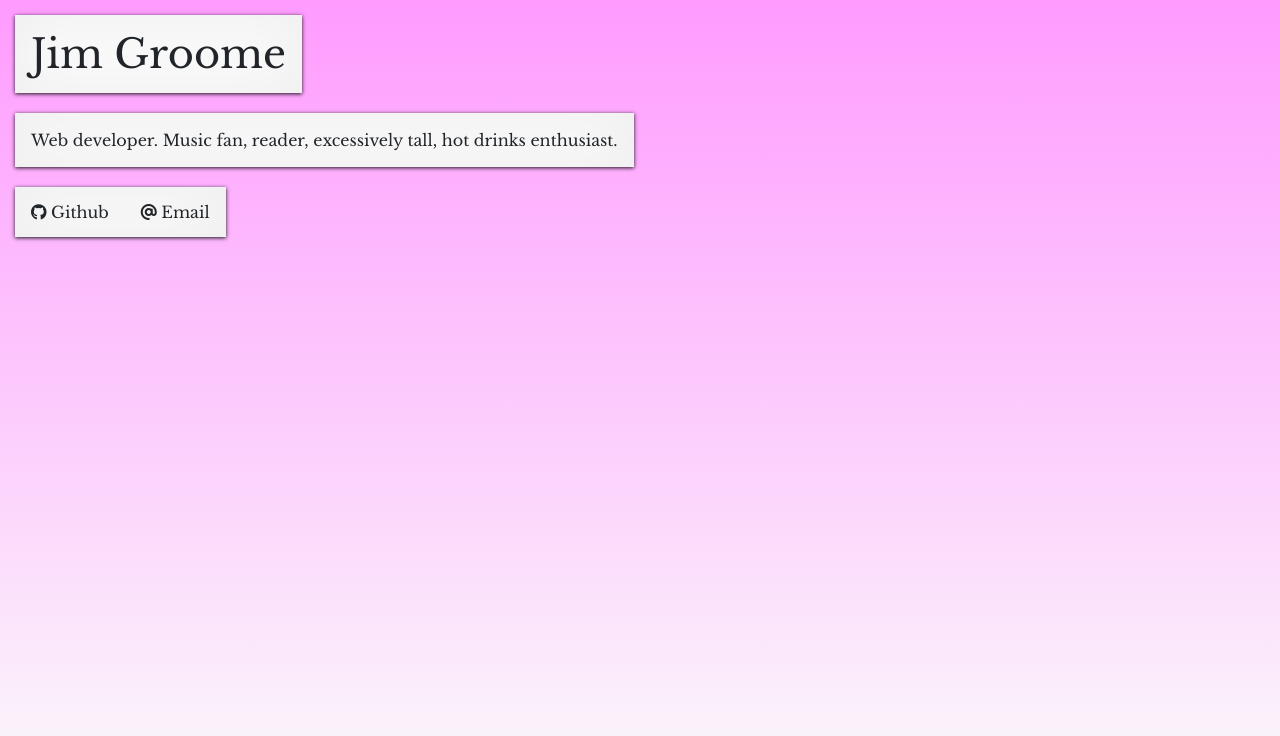
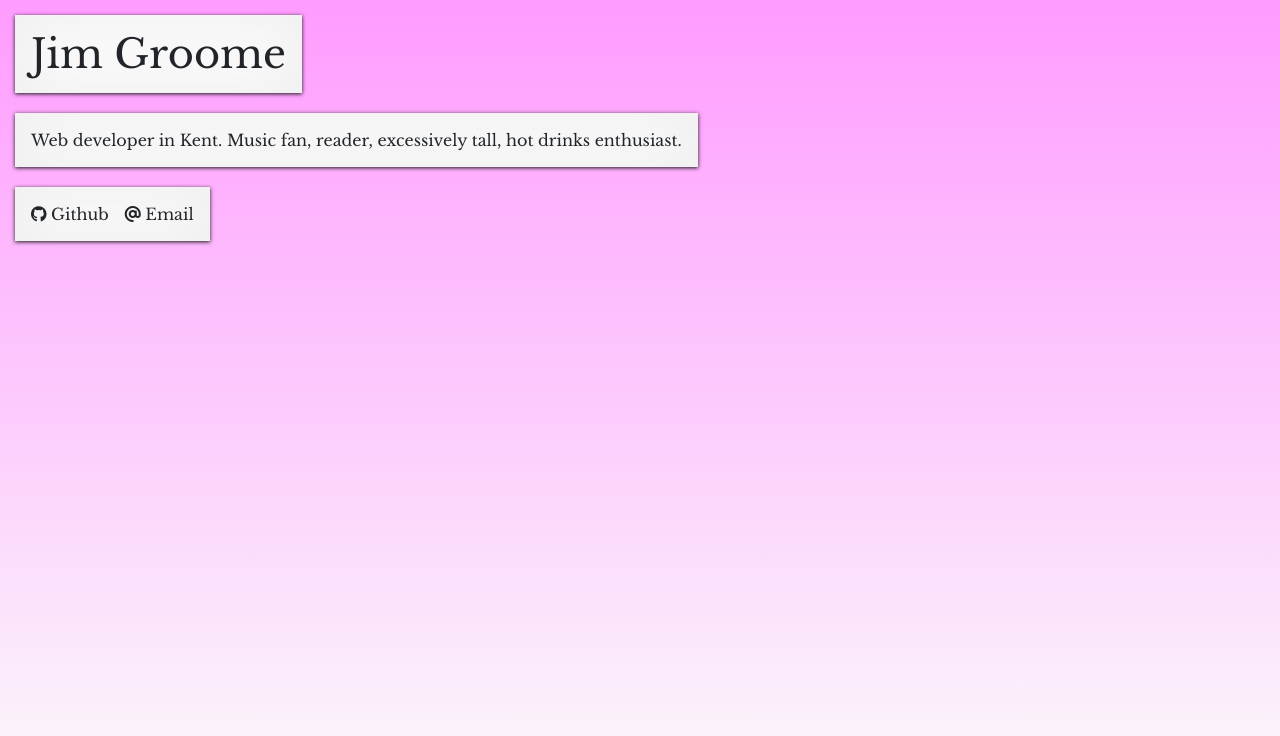
Before and after one commit to jimgroome/jimgroo.me, a React (Create React App) app: page / in a window 1280 px wide. Shown: the top 736 px of the page. Built offline with nearby package versions, Linux system fonts and the light colour scheme.

Commit message:
Tidier social links

```diff
--- a/src/App.js
+++ b/src/App.js
@@ -1,5 +1,5 @@
 import React from "react";
-import { Container, Row, Col, Nav, NavItem, NavLink } from "reactstrap";
+import { Container, Row, Col } from "reactstrap";
 import ReactGA from "react-ga";
 
 function App() {
@@ -22,25 +22,21 @@ function App() {
         <Row>
           <Col>
             <p>
-              Web developer. Music fan, reader, excessively tall, hot drinks
-              enthusiast.
+              Web developer in Kent. Music fan, reader, excessively tall, hot
+              drinks enthusiast.
             </p>
           </Col>
         </Row>
         <Row>
           <Col>
-            <Nav>
-              <NavItem>
-                <NavLink href='https://github.com/jimgroome' target='_blank'>
-                  <i className='fab fa-github' /> Github
-                </NavLink>
-              </NavItem>
-              <NavItem>
-                <NavLink href='mailto:hello@jimgroo.me' target='_blank'>
-                  <i className='fas fa-at' /> Email
-                </NavLink>
-              </NavItem>
-            </Nav>
+            <p>
+              <a href='https://github.com/jimgroome' className='mr-3'>
+                <i className='fab fa-github' /> Github
+              </a>
+              <a href='mailto:hello@jimgroo.me'>
+                <i className='fas fa-at' /> Email
+              </a>
+            </p>
           </Col>
         </Row>
       </Container>
--- a/src/index.scss
+++ b/src/index.scss
@@ -77,13 +77,13 @@ p {
   display: inline-block;
   padding: 15px 16px;
 }
-.nav {
-  padding: 5px 0;
-  display: inline-block;
-  .nav-item {
-    display: inline-block;
-  }
-}
+// .nav {
+//   padding: 5px 0;
+//   display: inline-block;
+//   .nav-item {
+//     display: inline-block;
+//   }
+// }
 a {
   transition: all 0.3s;
 }
```
